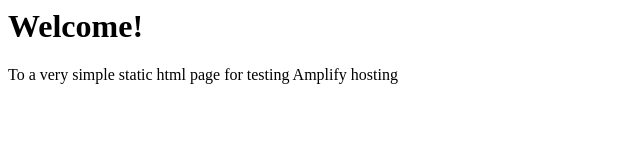
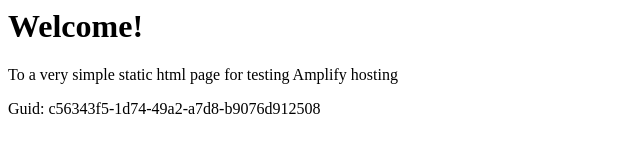
Before and after one commit to aws-aemilia-mxp/Github-PR-Commit-Integration-Test-DoNotTouch-v1-prod-eu-south-1, a website: page src/index.html in a window 1280 px wide. Shown: the whole page, without its empty margins (0-640 px from the left). Drawn offline with Linux system fonts and the light colour scheme.

Commit message:
commit from integ tests

```diff
--- a/src/index.html
+++ b/src/index.html
@@ -1,3 +1,5 @@
+
+
 <html lang="en">
 
 <head>
@@ -10,6 +12,6 @@
 <body>
     <h1>Welcome!</h1>
     <p>To a very simple static html page for testing Amplify hosting</p>
-</body>
+    <p>Guid: c56343f5-1d74-49a2-a7d8-b9076d912508</p></body>
 
 </html>
```
